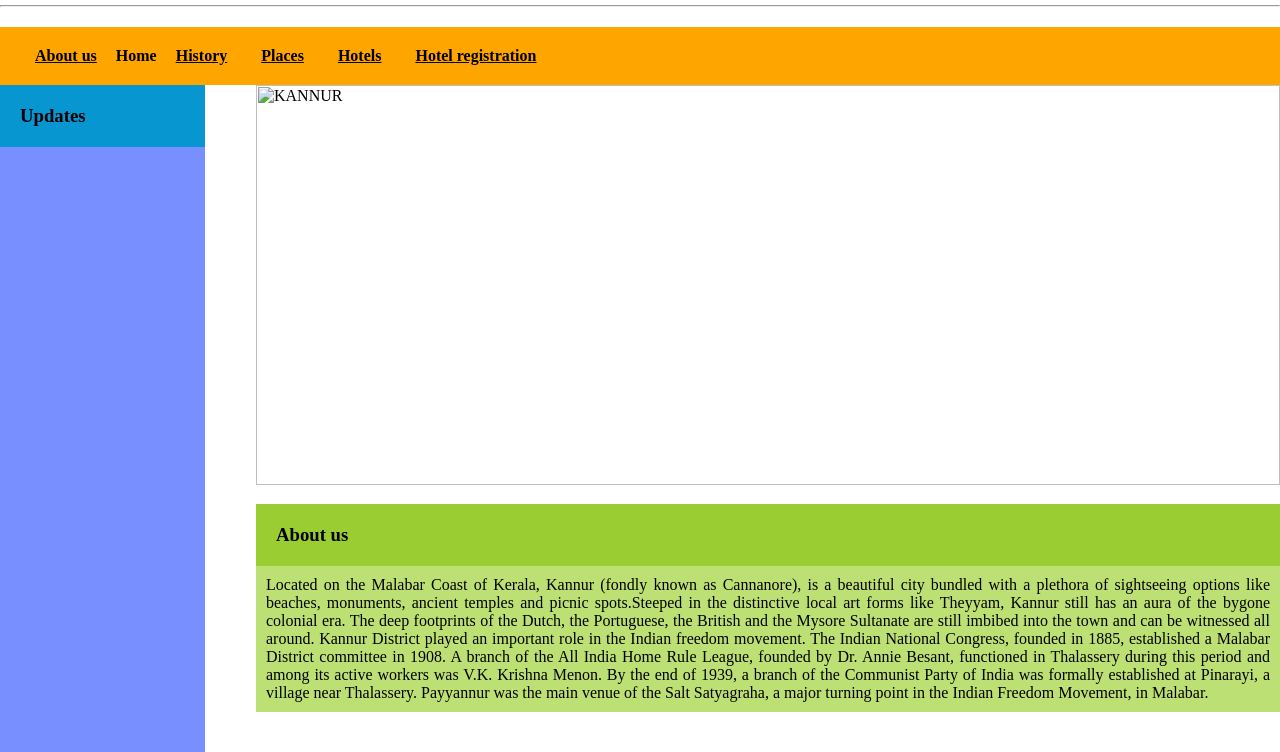
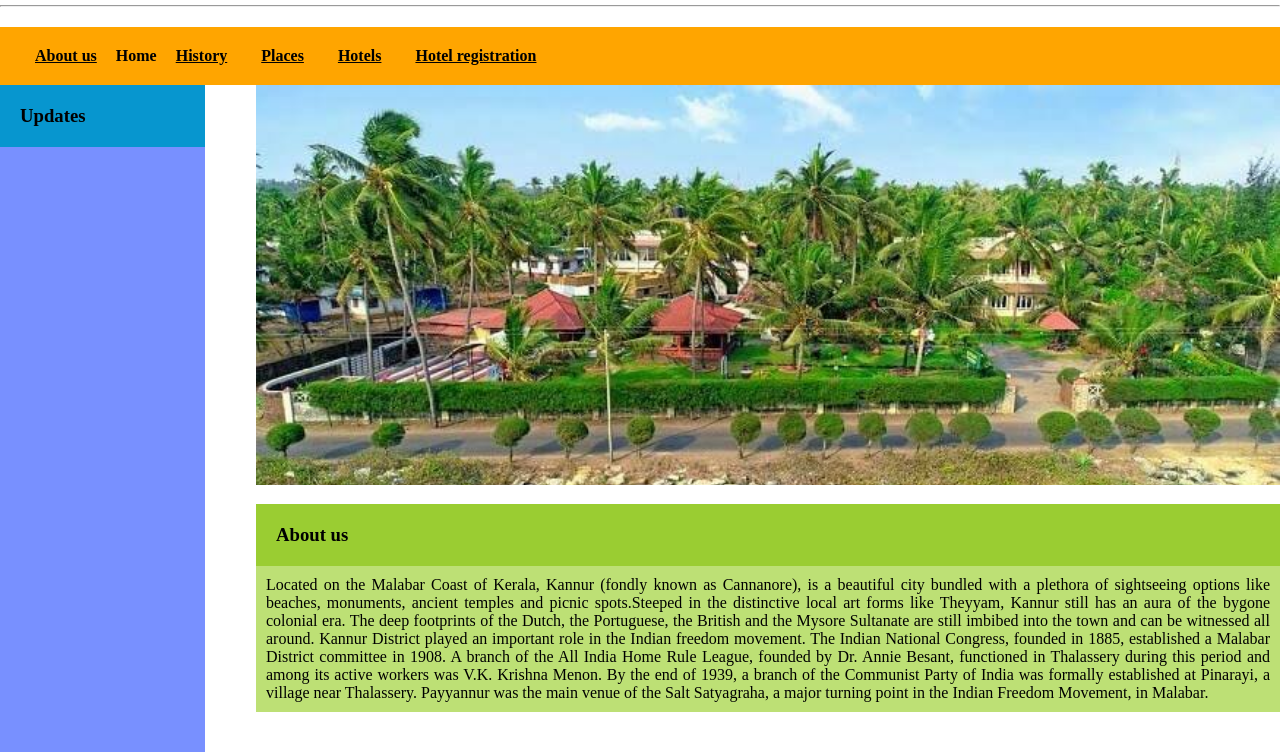
Before and after one commit to nayanamanoharan12/website, a plain HTML site: page kannur.html in a window 1280 px wide. Shown: the part 101-853 px from the top of the page. Drawn offline with Linux system fonts and the light colour scheme.

Commit message:
Update kannur.html

```diff
--- a/kannur.html
+++ b/kannur.html
@@ -54,7 +54,7 @@
     <div class="content-section">
       <div class="head-section">
         <div class="image-container">
-          <img  id="mainimage" src="kannur.jpg" alt="KANNUR"/>
+          <img  id="mainimage" src="kannur.jpeg" alt="KANNUR"/>
         </div>
 
       </div>
```
